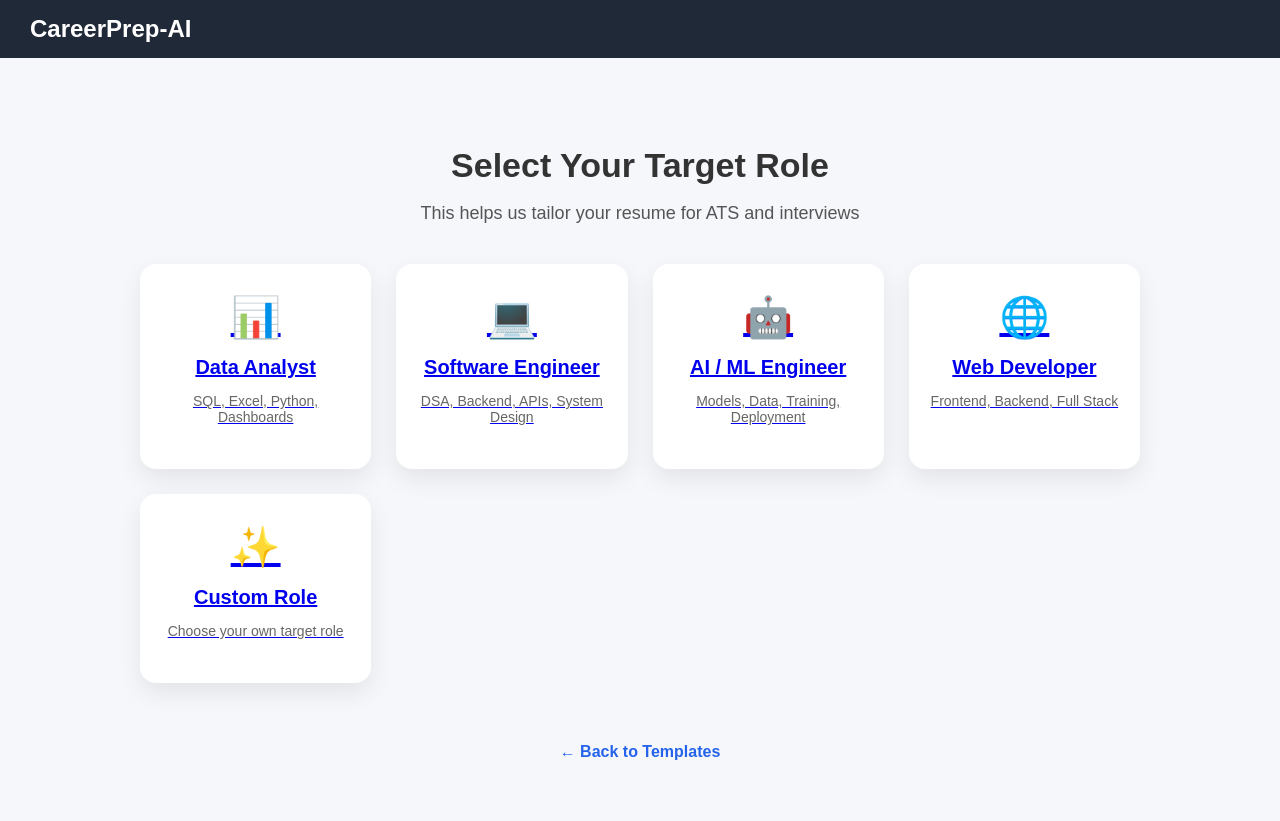
After one commit to priyankasadaye06/careerprep-ai, a Flask app: page /roles in a window 1280 px wide. The commit adds this page. Run offline with Flask 3, Linux system fonts and the light colour scheme.

Commit message:
Role selection

```diff
--- a/app.py
+++ b/app.py
@@ -1,23 +1,82 @@
-from flask import Flask, render_template, request
+from flask import Flask, render_template, request, session, redirect
+from mock.sample_resume_data import get_sample_resume_data
 
 app = Flask(__name__)
+app.secret_key = "careerprep_secret"
 
+
+# ---------------- LANDING ----------------
 @app.route("/")
 def landing():
     return render_template("landing.html")
 
+
+# ---------------- TEMPLATE SELECTION ----------------
 @app.route("/resume")
 def resume_templates():
     return render_template("template_select.html")
 
+
 @app.route("/select-template", methods=["POST"])
 def select_template():
-    selected_template = request.form.get("template")
-    return f"Template selected: {selected_template} (Role selection comes next)"
+    session["template"] = request.form.get("template")
+    return redirect("/roles")
 
+
+# ---------------- ROLE SELECTION ----------------
+@app.route("/roles")
+def roles():
+    return render_template("role_select.html")
+
+@app.route("/set-role/<role>")
+def set_role(role):
+    role_map = {
+        "software-engineer": "Software Engineer",
+        "data-analyst": "Data Analyst",
+        "ml-engineer": "ML Engineer",
+        "web-developer": "Web Developer"
+    }
+
+    # clean fallback for custom roles
+    clean_role = role.replace("-", " ").title()
+
+    session["role"] = role_map.get(role, clean_role)
+    return redirect("/resume-form")
+
+
+# ---------------- RESUME FORM ----------------
+@app.route("/resume-form")
+def resume_form():
+    role = session.get("role")
+    if not role:
+        return redirect("/roles")
+
+    return render_template("form.html", role=role)
+
+
+# ---------------- PREVIEW ----------------
+@app.route("/preview", methods=["POST"])
+def preview():
+
+    print("FORM DATA:", request.form)
+
+    if request.form.get("use_sample") == "true":
+        data = get_sample_resume_data()
+    else:
+        # TEMP SAFE FALLBACK (no crash)
+        data = request.form.to_dict()
+
+    data["role"] = session.get("role")
+    template = session.get("template", "template1")
+
+    return render_template(f"resumes/{template}.html", **data)
+
+
+# ---------------- INTERVIEW ----------------
 @app.route("/interview")
 def interview_training():
     return render_template("interview_home.html")
 
+
 if __name__ == "__main__":
     app.run(debug=True)
--- a/static/css/style.css
+++ b/static/css/style.css
@@ -93,3 +93,67 @@ body {
     border-radius: 5px;
     cursor: pointer;
 }
+
+
+/* ROLE SELECTION PAGE */
+
+.role-section {
+    text-align: center;
+    padding: 60px 20px;
+}
+
+.role-section h1 {
+    font-size: 34px;
+    margin-bottom: 10px;
+}
+
+.role-section p {
+    font-size: 18px;
+    color: #555;
+}
+
+.role-grid {
+    display: grid;
+    grid-template-columns: repeat(auto-fit, minmax(220px, 1fr));
+    gap: 25px;
+    max-width: 1000px;
+    margin: 40px auto;
+}
+
+.role-card {
+    background: white;
+    border: none;
+    padding: 30px 20px;
+    border-radius: 16px;
+    box-shadow: 0 10px 25px rgba(0,0,0,0.08);
+    cursor: pointer;
+    transition: transform 0.3s ease, box-shadow 0.3s ease;
+}
+
+.role-card:hover {
+    transform: translateY(-8px) scale(1.02);
+    box-shadow: 0 20px 40px rgba(0,0,0,0.15);
+}
+
+.role-card .icon {
+    font-size: 40px;
+    margin-bottom: 15px;
+}
+
+.role-card h3 {
+    margin: 10px 0;
+    font-size: 20px;
+}
+
+.role-card p {
+    font-size: 14px;
+    color: #666;
+}
+
+.back-link {
+    display: inline-block;
+    margin-top: 20px;
+    text-decoration: none;
+    color: #2563eb;
+    font-weight: bold;
+}
--- /dev/null
+++ b/templates/role_select.html
@@ -0,0 +1,56 @@
+<!DOCTYPE html>
+<html lang="en">
+<head>
+    <meta charset="UTF-8">
+    <title>Select Your Role</title>
+    <link rel="stylesheet" href="/static/css/style.css">
+</head>
+<body>
+
+<nav class="navbar">
+    <h2 class="logo">CareerPrep-AI</h2>
+</nav>
+
+<section class="role-section">
+    <h1>Select Your Target Role</h1>
+    <p>This helps us tailor your resume for ATS and interviews</p>
+
+    <div class="role-grid">
+
+        <a href="/set-role/Data-Analyst" class="role-card">
+            <div class="icon">📊</div>
+            <h3>Data Analyst</h3>
+            <p>SQL, Excel, Python, Dashboards</p>
+        </a>
+
+        <a href="/set-role/Software-Engineer" class="role-card">
+            <div class="icon">💻</div>
+            <h3>Software Engineer</h3>
+            <p>DSA, Backend, APIs, System Design</p>
+        </a>
+
+        <a href="/set-role/ML-Engineer" class="role-card">
+            <div class="icon">🤖</div>
+            <h3>AI / ML Engineer</h3>
+            <p>Models, Data, Training, Deployment</p>
+        </a>
+
+        <a href="/set-role/Web-Developer" class="role-card">
+            <div class="icon">🌐</div>
+            <h3>Web Developer</h3>
+            <p>Frontend, Backend, Full Stack</p>
+        </a>
+
+        <a href="/set-role/Custom" class="role-card">
+            <div class="icon">✨</div>
+            <h3>Custom Role</h3>
+            <p>Choose your own target role</p>
+        </a>
+
+    </div>
+
+    <a href="/resume" class="back-link">← Back to Templates</a>
+</section>
+
+</body>
+</html>
```
Also changed, not shown: mock/sample_resume_data.py (added, +76 -0 lines), templates/form.html (added, +64 -0 lines), templates/index.html (deleted, +0 -52 lines), templates/resumes/template1.html (+163 -42 lines), templates/template_select.html (+25 -8 lines).
